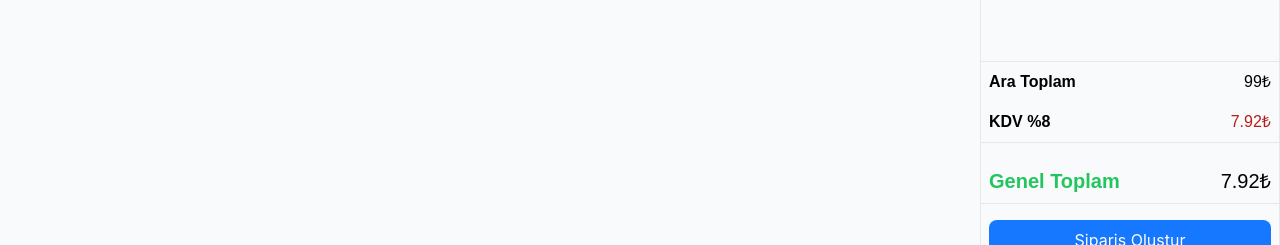
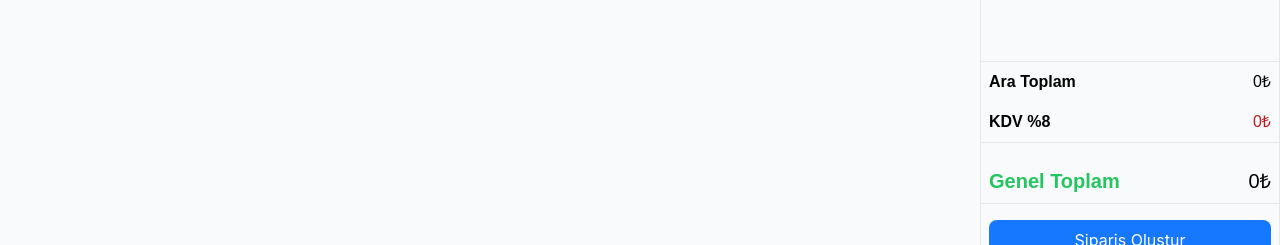
Before and after one commit to kapukayaemre/MERN-POS, a React (Create React App) app in the folder client/: page / in a window 1280 px wide. Shown: the part 468-713 px from the top of the page. Built offline with nearby package versions, Linux system fonts and the light colour scheme; no server answers.

Commit message:
cart total price count process completed

```diff
--- a/client/src/components/cart/CartTotals.jsx
+++ b/client/src/components/cart/CartTotals.jsx
@@ -4,7 +4,7 @@ import {useSelector, useDispatch} from "react-redux";
 import {deleteCart} from "../../redux/cartSlice";
 
 const CartTotals = () => {
-    const { cartItems } = useSelector((state) => state.cart);
+    const cart = useSelector((state) => state.cart);
     const dispatch = useDispatch();
     return (
         <div className="cart h-full max-h-[calc(100vh_-_90px)] flex flex-col">
@@ -12,7 +12,7 @@ const CartTotals = () => {
                 Sepetteki Ürünler
             </h2>
             <ul className="cart-items px-2 flex flex-col gap-y-3 py-2 overflow-y-auto">
-                { cartItems.map((item) => (
+                { cart.cartItems.map((item) => (
                     <li className="cart-item flex justify-between" id={item._id}>
                         <div className="flex items-center">
                             <img
@@ -49,18 +49,18 @@ const CartTotals = () => {
                 <div className="border-t border-b">
                     <div className="flex justify-between p-2">
                         <b>Ara Toplam</b>
-                        <span>99₺</span>
+                        <span>{cart.total > 0 ? (cart.total).toFixed(2) : 0}₺</span>
                     </div>
                     <div className="flex justify-between p-2">
-                        <b>KDV %8</b>
-                        <span className="text-red-700">7.92₺</span>
+                        <b>KDV %{cart.tax}</b>
+                        <span className="text-red-700">{((cart.total * cart.tax) / 100) > 0 ? `+${((cart.total * cart.tax) / 100).toFixed(2)}` : 0}₺</span>
                     </div>
                 </div>
 
                 <div className="border-b mt-4">
                     <div className="flex justify-between p-2">
                         <b className="text-xl text-green-500">Genel Toplam</b>
-                        <span className="text-xl">7.92₺</span>
+                        <span className="text-xl">{cart.total + (cart.total * cart.tax) / 100 > 0 ? (cart.total + (cart.total * cart.tax) / 100).toFixed(2) : 0}₺</span>
                     </div>
                 </div>
 
--- a/client/src/redux/cartSlice.js
+++ b/client/src/redux/cartSlice.js
@@ -4,7 +4,8 @@ const cartSlice = createSlice({
     name: "cart",
     initialState: {
         cartItems: [],
-        total: 0
+        total: 0,
+        tax: 8
     },
     reducers: {
         addProduct: (state, action) => {
@@ -15,10 +16,13 @@ const cartSlice = createSlice({
             } else {
                 state.cartItems.push(action.payload)
             }
+
+            state.total += action.payload.price;
         },
 
         deleteCart: (state, action) => {
             state.cartItems = state.cartItems.filter((item) => item._id !== action.payload._id)
+            state.total -= action.payload.price * action.payload.quantity;
         }
     }
 });
```
